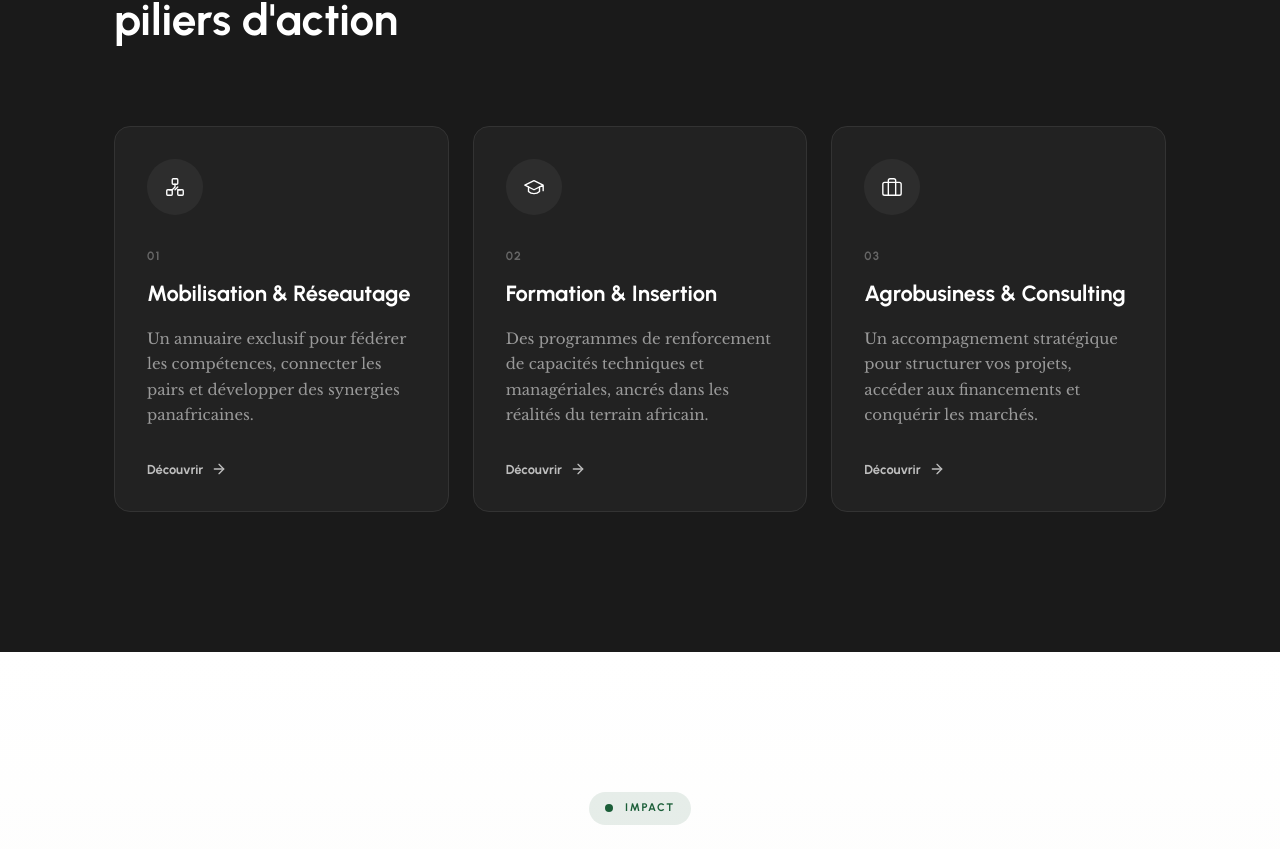
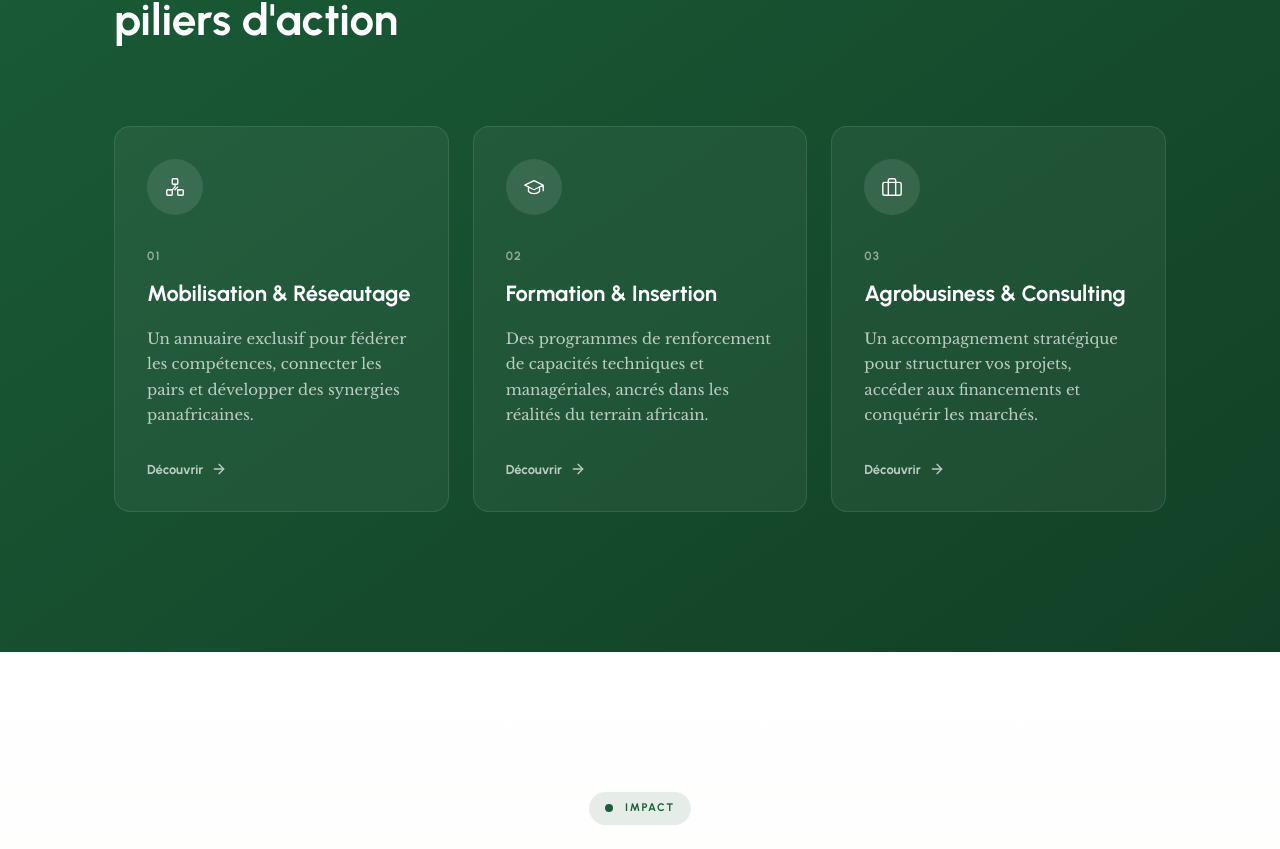
Before and after one commit to remyagaguy-lab/agrolide, a Next.js app in the folder agrolide/: page / in a window 1280 px wide. Shown: the part 2818-3667 px from the top of the page. Built offline with nearby package versions, Linux system fonts and the light colour scheme.

Commit message:
style(home): changement de la couleur de fond de 'Notre approche' (passage au vert)

```diff
--- a/agrolide/src/app/(public)/page.tsx
+++ b/agrolide/src/app/(public)/page.tsx
@@ -243,7 +243,7 @@ export default function HomePage() {
       </section>
 
       {/* ── 3 DOMAINES ───────────────────────────── */}
-      <section id="actions" className="bg-[#1a1a1a] py-[100px] md:py-[140px] text-white">
+      <section id="actions" className="bg-gradient-to-br from-[#1b5e38] to-[#124026] py-[100px] md:py-[140px] text-white">
         <div className="max-w-[1100px] mx-auto px-6">
           <div className="mb-20 flex flex-col md:flex-row md:items-end justify-between gap-8">
             <div className="max-w-[600px]">
@@ -265,7 +265,7 @@ export default function HomePage() {
                 title: "Mobilisation & Réseautage",
                 desc: "Un annuaire exclusif pour fédérer les compétences, connecter les pairs et développer des synergies panafricaines.",
                 link: "/annuaire",
-                color: "group-hover:border-[#1b5e38]"
+                color: "group-hover:border-[#fcb726]"
               },
               {
                 icon: <IconGraduation />,
@@ -281,22 +281,22 @@ export default function HomePage() {
                 title: "Agrobusiness & Consulting",
                 desc: "Un accompagnement stratégique pour structurer vos projets, accéder aux financements et conquérir les marchés.",
                 link: "/agrobusiness",
-                color: "group-hover:border-[#1b5e38]"
+                color: "group-hover:border-[#fcb726]"
               },
             ].map((d) => (
               <Link
                 href={d.link}
                 key={d.num}
-                className={`group block bg-[#222] border border-[#333] rounded-2xl p-8 hover:bg-[#2a2a2a] transition-all duration-300 ${d.color} hover:-translate-y-1`}
+                className={`group block bg-white/5 border border-white/10 rounded-2xl p-8 hover:bg-white/10 transition-all duration-300 ${d.color} hover:-translate-y-1`}
               >
-                <div className="w-14 h-14 bg-white/5 rounded-full flex items-center justify-center text-white mb-8 group-hover:scale-110 transition-transform duration-300">
+                <div className="w-14 h-14 bg-white/10 rounded-full flex items-center justify-center text-white mb-8 group-hover:scale-110 transition-transform duration-300 group-hover:bg-[#fcb726] group-hover:text-[#1a1a1a]">
                   {d.icon}
                 </div>
-                <div className="font-heading font-[800] text-[12px] text-[#666] tracking-[0.1em] mb-3">{d.num}</div>
+                <div className="font-heading font-[800] text-[12px] text-white/50 tracking-[0.1em] mb-3">{d.num}</div>
                 <h3 className="font-heading font-[800] text-[22px] text-white mb-4 group-hover:text-[#fcb726] transition-colors">
                   {d.title}
                 </h3>
-                <p className="font-sans text-[15px] text-[#999] leading-[1.7] mb-8">
+                <p className="font-sans text-[15px] text-white/70 leading-[1.7] mb-8">
                   {d.desc}
                 </p>
                 <div className="flex items-center gap-2 text-white font-heading font-[700] text-[13px] opacity-70 group-hover:opacity-100 group-hover:translate-x-2 transition-all duration-300">
```
